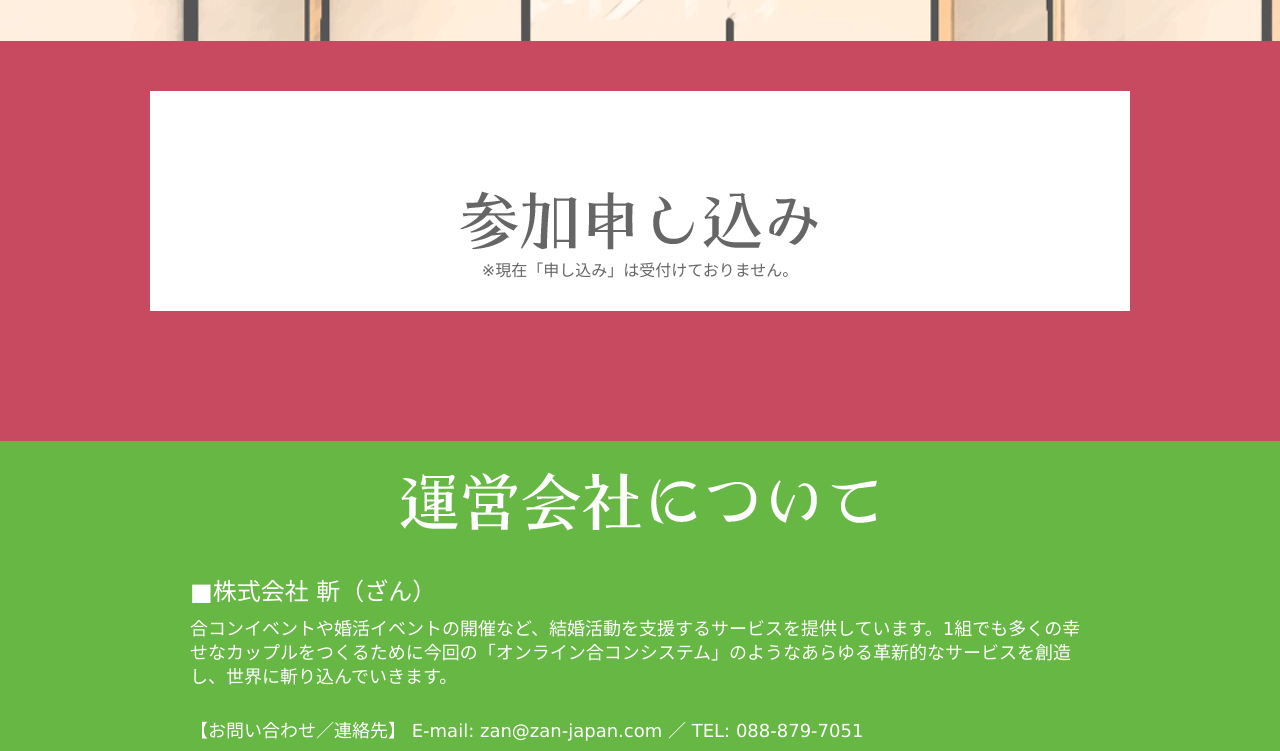
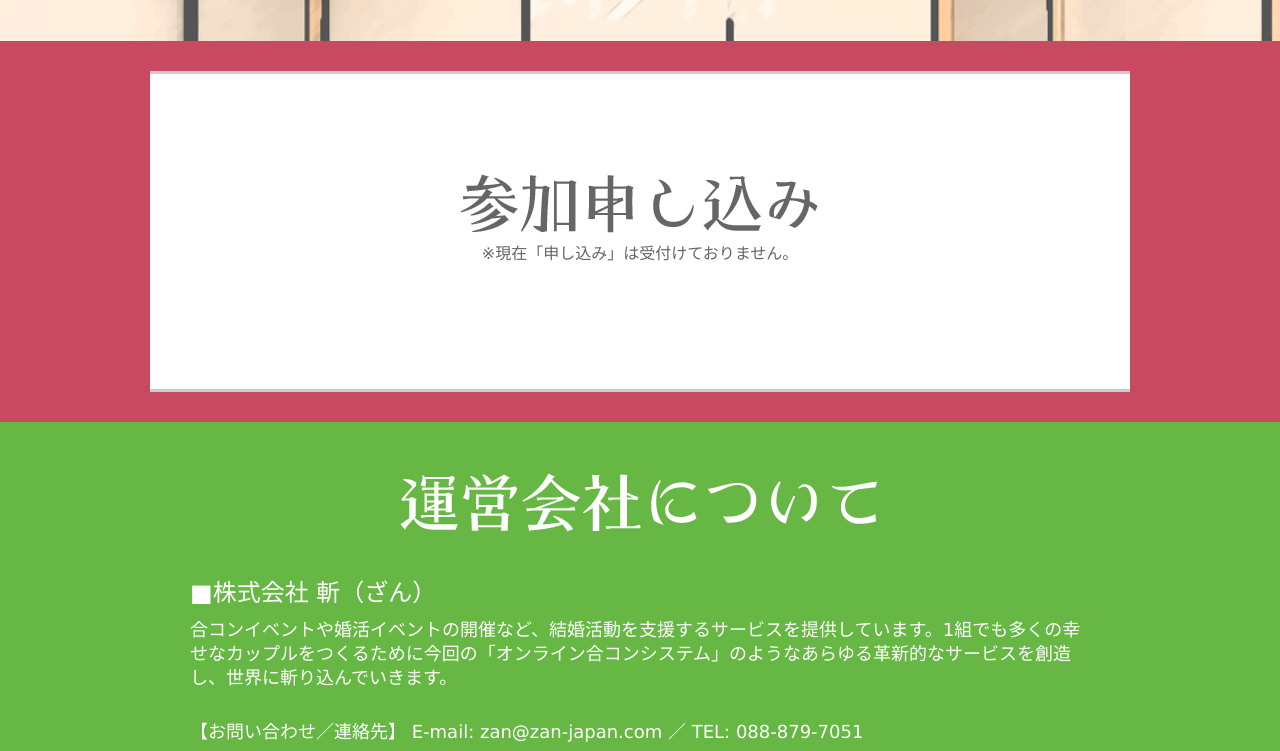
Before and after one commit to sttr110/gs-site, a plain HTML site: page WebSite/index.html in a window 1280 px wide. Shown: the part 6760-7511 px from the top of the page. Drawn offline with nearby package versions, Linux system fonts and the light colour scheme.

Commit message:
ページ内遷移時のtop-margin調節 申し込みと運営会社のみ

```diff
--- a/WebSite/common/css/style.css
+++ b/WebSite/common/css/style.css
@@ -177,17 +177,17 @@ nav#globalNav ul li#company a {
 }
 
 #ivent.contentArea{
-  padding-top:70px;
+  padding-top: 70px;
   margin-top: -70px;
 }
 
 #register .registarImg{
-  padding-top:70px;
+  padding-top: 100px;
 }
 
 #company.contentArea{
-  padding-top:70px;
-  margin-top: -70px;
+  padding-top: 80px;
+  margin-top: -60px;
 }
 
 #content {
@@ -288,7 +288,7 @@ nav#globalNav ul li#company a {
   min-width: 1024px;
   min-height: 80%;
   width: 100%;
-  height: 350px;
+  height: 450px;
   text-align: center;
   padding-top: 80px;
   z-index: 10;
@@ -551,8 +551,14 @@ span. {
 
 #register.contentArea {
   background: #fff;
-  padding: 30px 0;
+  padding-bottom: 45px;
+  margin: 0 auto;
   color: #666;
+  border-top: solid 3px #ccc;
+  border-bottom: solid 3px #ccc;
+}
+#register > #message {
+  padding-bottom: 80px;
 }
 #register .areaInner {
   background: none;
--- a/WebSite/index.html
+++ b/WebSite/index.html
@@ -278,7 +278,7 @@
   <a name="sectionRegister"></a>
   <div id="register" class="contentArea">
     <h2 class="registarImg"><img src="common/img/register_title.png" alt="参加申し込み"></h2>
-    ※現在「申し込み」は受付けておりません。
+    <p id="message">※現在「申し込み」は受付けておりません。</p>
     <div class="areaInner" id="yet-register">
     <div class="smart-digest">
       <p>登録します登録します登録します登録します登録します登録します登録します登録します登録します登録します登録します登録します登録します登録します登録します</p>
```
